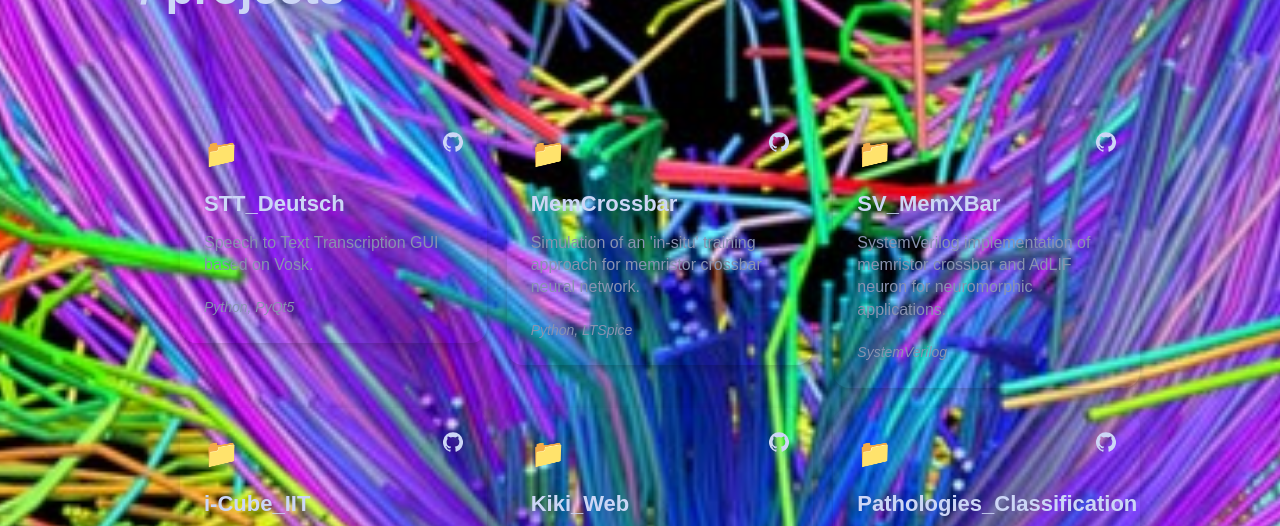
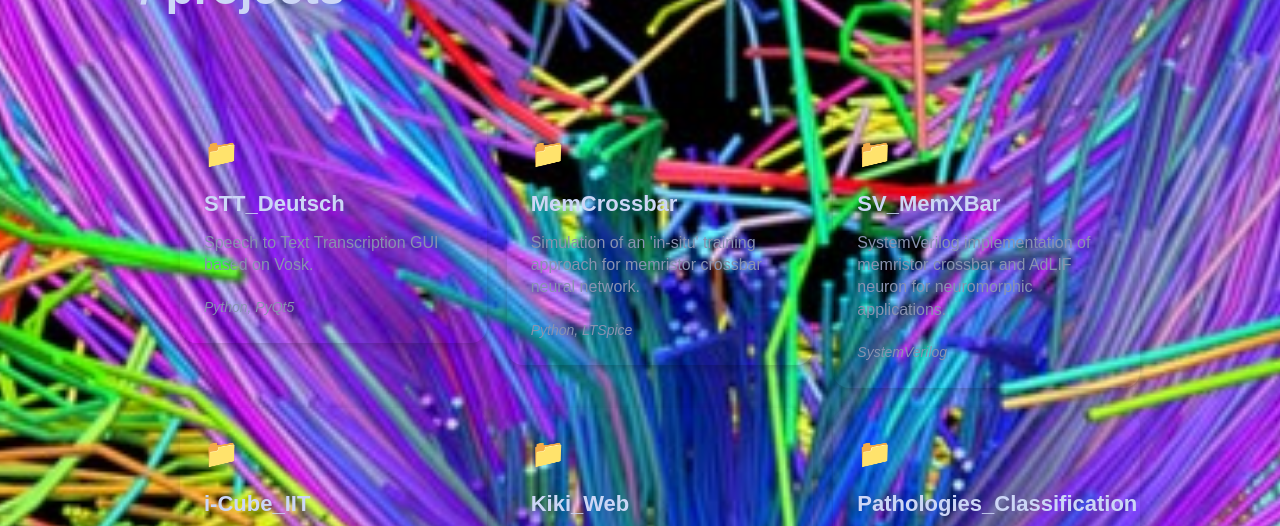
Before and after one commit to ErmannoF00/Portfolio, a React (Create React App) app: page / in a window 1280 px wide. Shown: the part 2180-2706 px from the top of the page. Built offline with nearby package versions, Linux system fonts and the light colour scheme; a web font is replaced by a local one.

Commit message:
Fix Issue

```diff
--- a/src/components/ExternalLinks.jsx
+++ /dev/null
@@ -1,45 +0,0 @@
-import React from "react";
-import GitHubIcon from "@material-ui/icons/GitHub";
-import OpenInBrowserIcon from "@material-ui/icons/OpenInBrowser";
-
-class ExternalLinks extends React.Component {
-  constructor() {
-    super();
-    this.state = {
-      expanded: true,
-      activeKey: "1"
-    };
-    this.handleSelect = this.handleSelect.bind(this);
-  }
-  handleSelect(eventKey) {
-    this.setState({
-      activeKey: eventKey
-    });
-  }
-  render() {
-    return (
-      <span className="external-links">
-        <a className="github-icon" href={this.props.githubLink}>
-          <GitHubIcon
-            style={{
-              fontSize: 20,
-              color: "var(--lightest-slate)"
-            }}
-          ></GitHubIcon>
-        </a>
-        {this.props.openLink && (
-          <a className="open-icon" href={this.props.openLink}>
-            <OpenInBrowserIcon
-              style={{
-                fontSize: 25,
-                color: "var(--lightest-slate)"
-              }}
-            ></OpenInBrowserIcon>
-          </a>
-        )}
-      </span>
-    );
-  }
-}
-
-export default ExternalLinks;
--- a/src/components/Projects.jsx
+++ b/src/components/Projects.jsx
@@ -1,7 +1,6 @@
 import React from "react";
 import "../styles/Projects.css";
 import FadeInSection from "./FadeInSection";
-import ExternalLinks from "./ExternalLinks";
 
 const Projects = () => {
   const projects = {
@@ -49,7 +48,6 @@ const Projects = () => {
               <li className="projects-card">
                 <div className="card-header">
                   <div className="folder-icon">📁</div>
-                  <ExternalLinks githubLink={project.link} />
                 </div>
                 <div className="card-title">{key}</div>
                 <div className="card-desc">{project.desc}</div>
```
